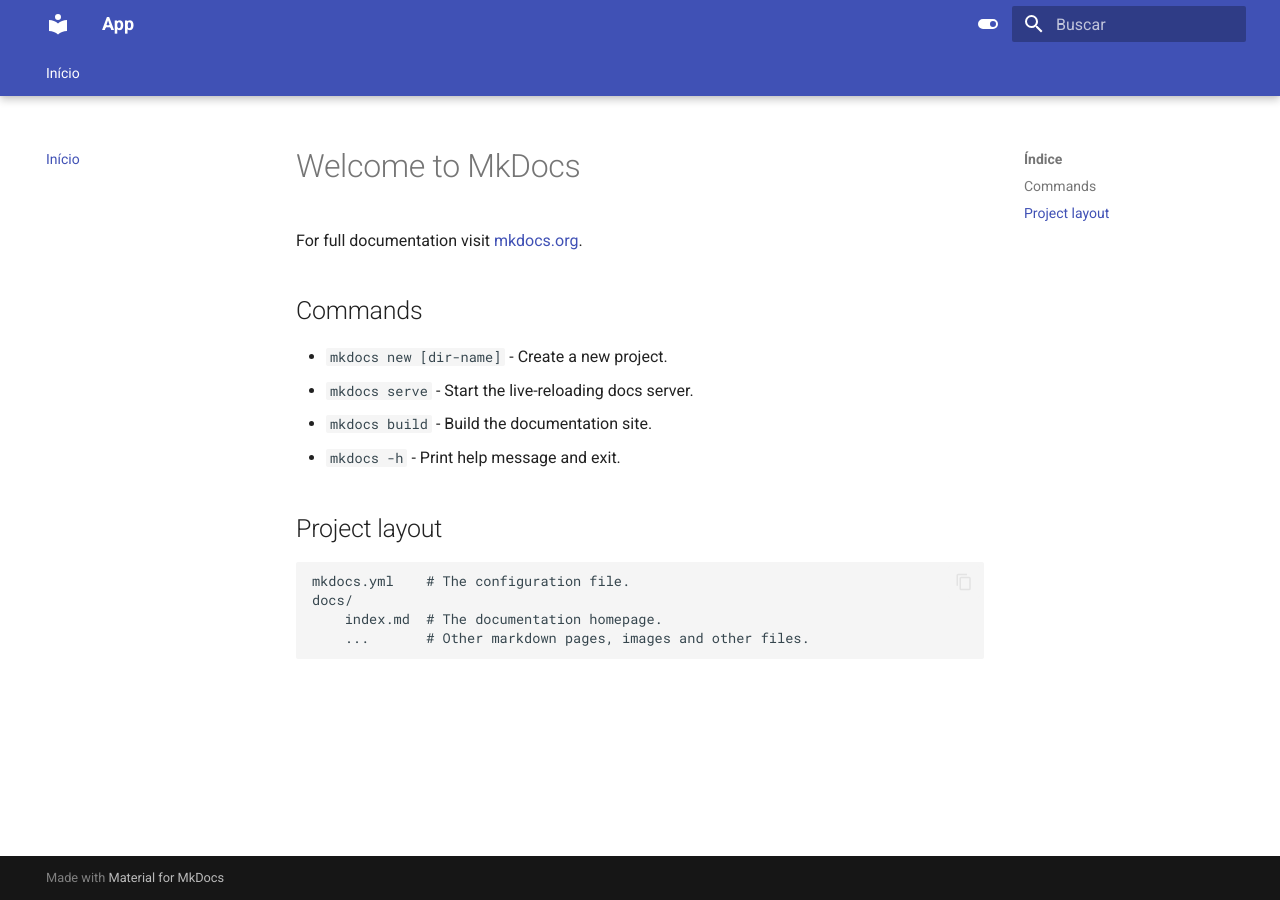
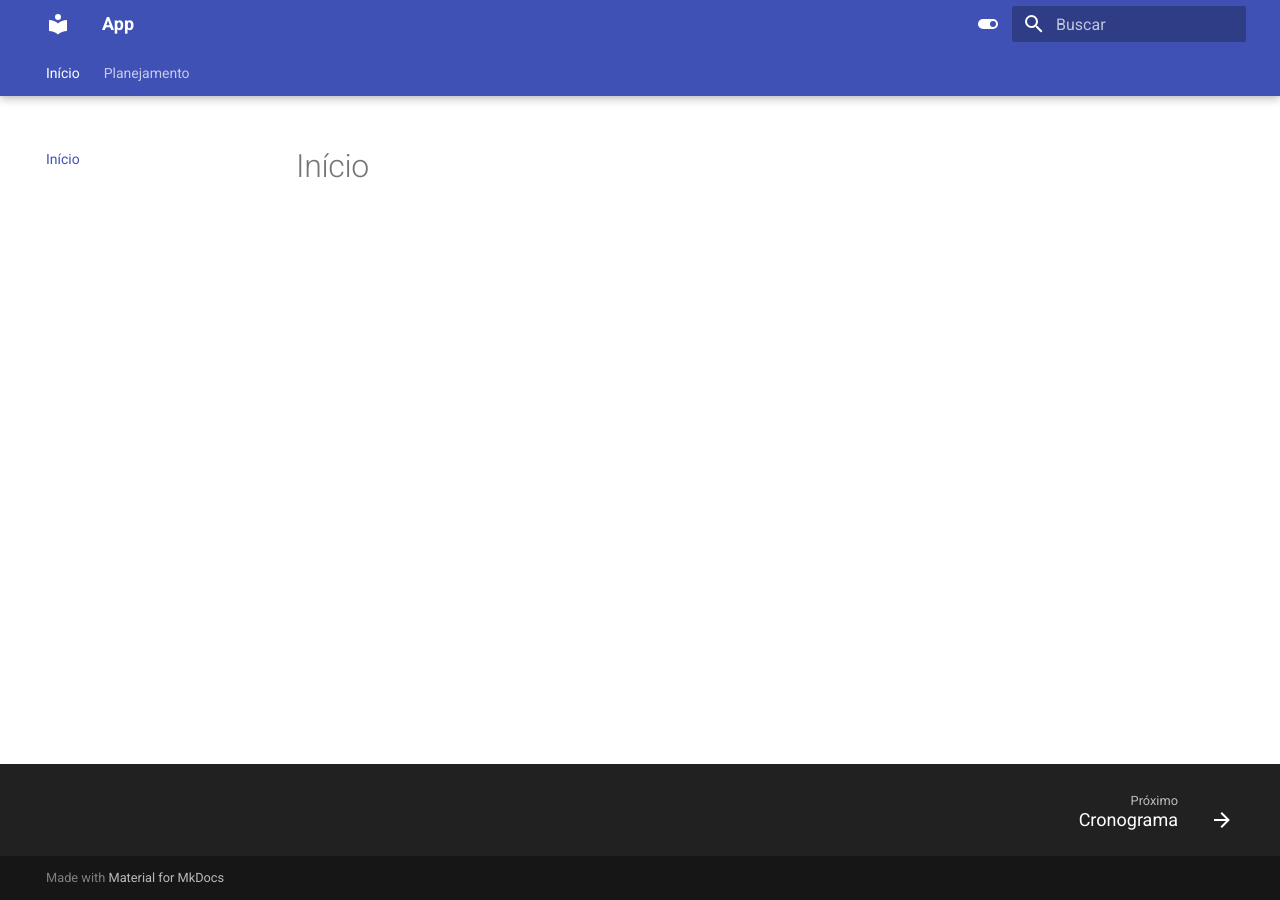
Before and after one commit to Requisitos-de-Software/2025.1-Grupo01, an MkDocs documentation site: the page built from docs/index.md, in a window 1280 px wide. Built offline with MkDocs 1.6.1 and Material for MkDocs 9.7.7, drawn with Linux system fonts in a browser that asks for light colours.

Commit message:
docs: Adição de tópico, planejamento

```diff
--- a/docs/index.md
+++ b/docs/index.md
@@ -1,17 +1 @@
-# Welcome to MkDocs
-
-For full documentation visit [mkdocs.org](https://www.mkdocs.org).
-
-## Commands
-
-* `mkdocs new [dir-name]` - Create a new project.
-* `mkdocs serve` - Start the live-reloading docs server.
-* `mkdocs build` - Build the documentation site.
-* `mkdocs -h` - Print help message and exit.
-
-## Project layout
-
-    mkdocs.yml    # The configuration file.
-    docs/
-        index.md  # The documentation homepage.
-        ...       # Other markdown pages, images and other files.
+# Início
--- a/mkdocs.yml
+++ b/mkdocs.yml
@@ -1,7 +1,4 @@
 site_name: App
-
-nav:
-  - Início: index.md
 
 theme:
   name: material
@@ -39,3 +36,8 @@
 
 extra_css:
   - css/custom.css
+
+nav:
+  - Início: index.md
+  - Planejamento:
+      - planejamento/cronograma.md
```
Also changed, not shown: docs/planejamento/cronograma.md (added, +1 -0 lines).
